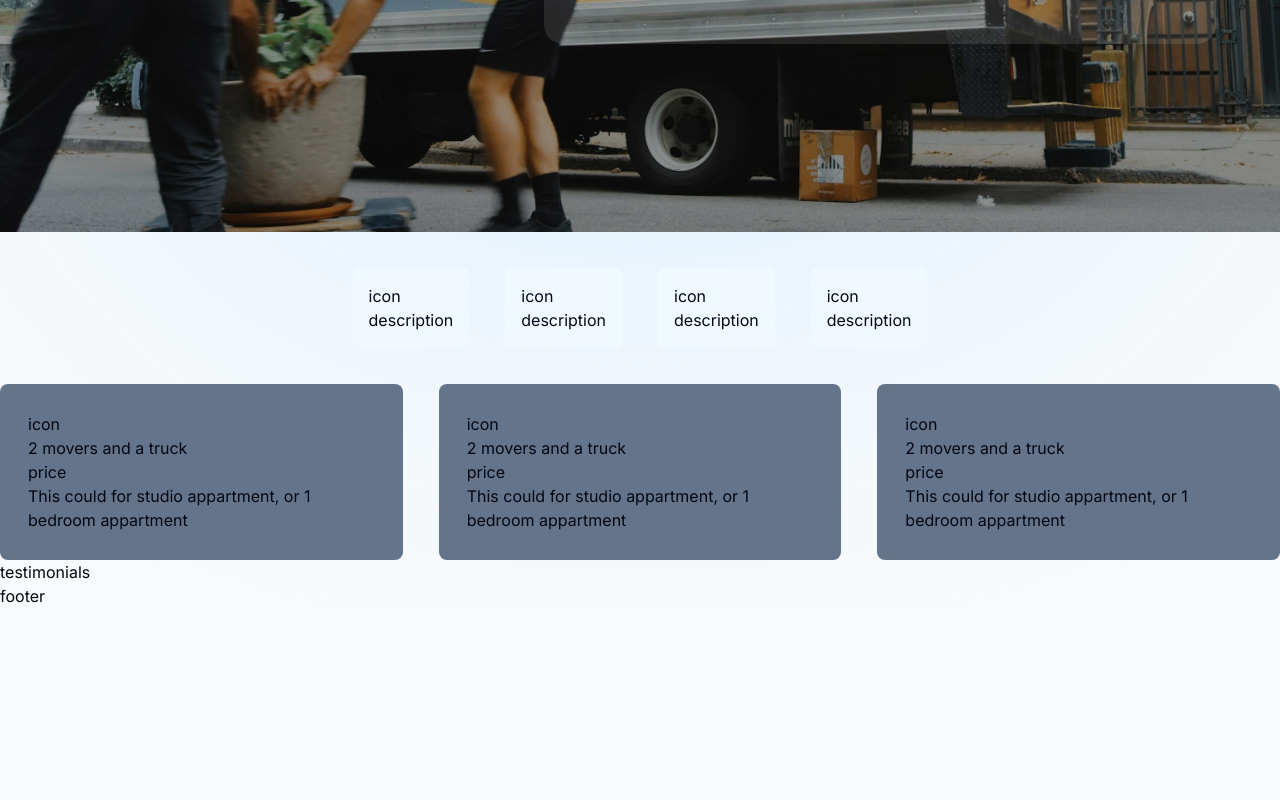
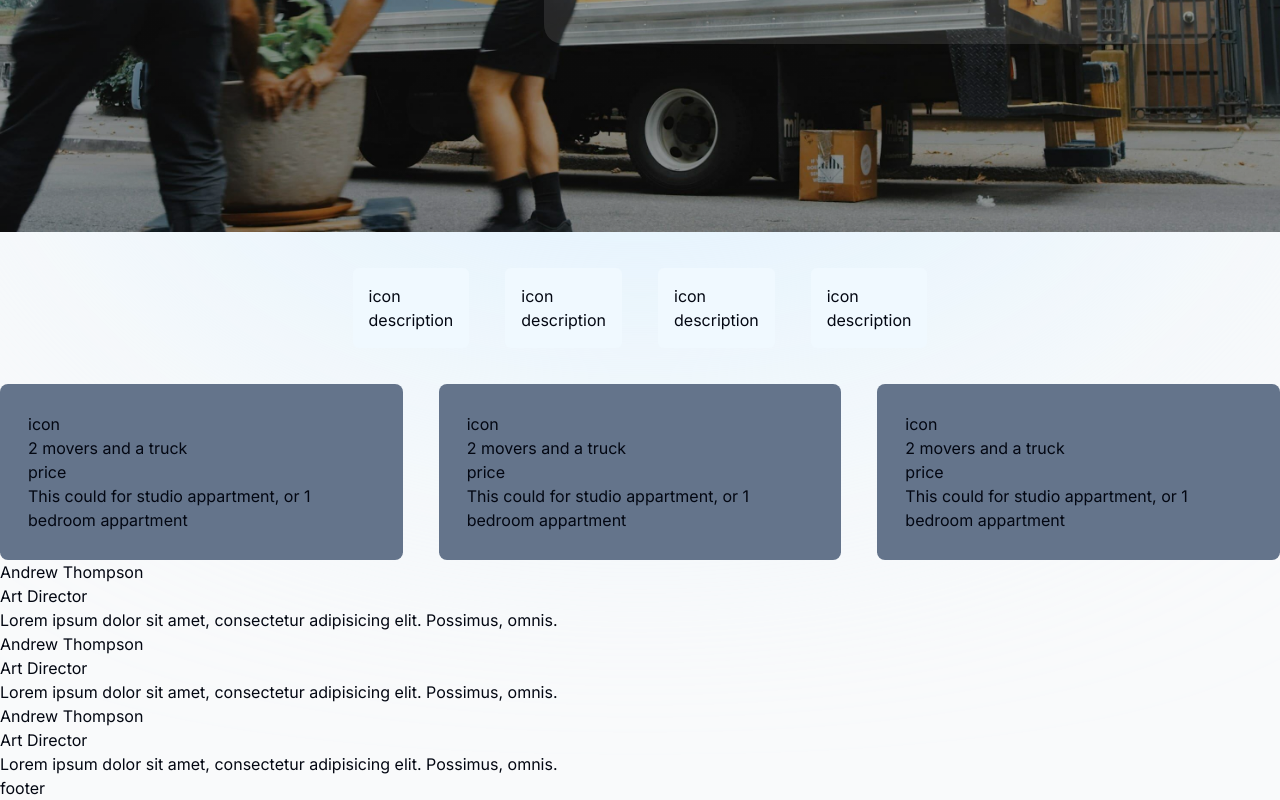
Before and after one commit to Alexandrbig1/asap-moving, a Next.js app: page / in a window 1280 px wide. Shown: the part 464-1264 px from the top of the page. Before the commit the page ends 1072 px from the top, so only its background shows below. Built offline with nearby package versions, Linux system fonts and the light colour scheme.

Commit message:
fix: updated testimonials section

```diff
--- a/components/testimonials.tsx
+++ b/components/testimonials.tsx
@@ -1,5 +1,32 @@
 import React from "react";
 
 export default function Testimonials() {
-  return <div>testimonials</div>;
+  return (
+    <div>
+      <div>
+        <h4>Andrew Thompson</h4>
+        <span>Art Director</span>
+        <p>
+          Lorem ipsum dolor sit amet, consectetur adipisicing elit. Possimus,
+          omnis.
+        </p>
+      </div>
+      <div>
+        <h4>Andrew Thompson</h4>
+        <span>Art Director</span>
+        <p>
+          Lorem ipsum dolor sit amet, consectetur adipisicing elit. Possimus,
+          omnis.
+        </p>
+      </div>
+      <div>
+        <h4>Andrew Thompson</h4>
+        <span>Art Director</span>
+        <p>
+          Lorem ipsum dolor sit amet, consectetur adipisicing elit. Possimus,
+          omnis.
+        </p>
+      </div>
+    </div>
+  );
 }
```
